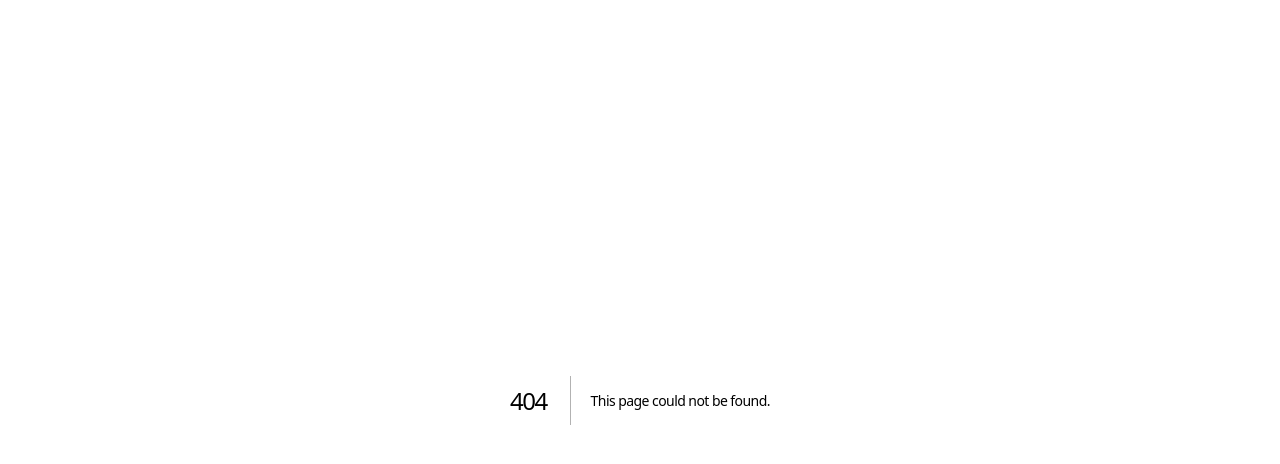
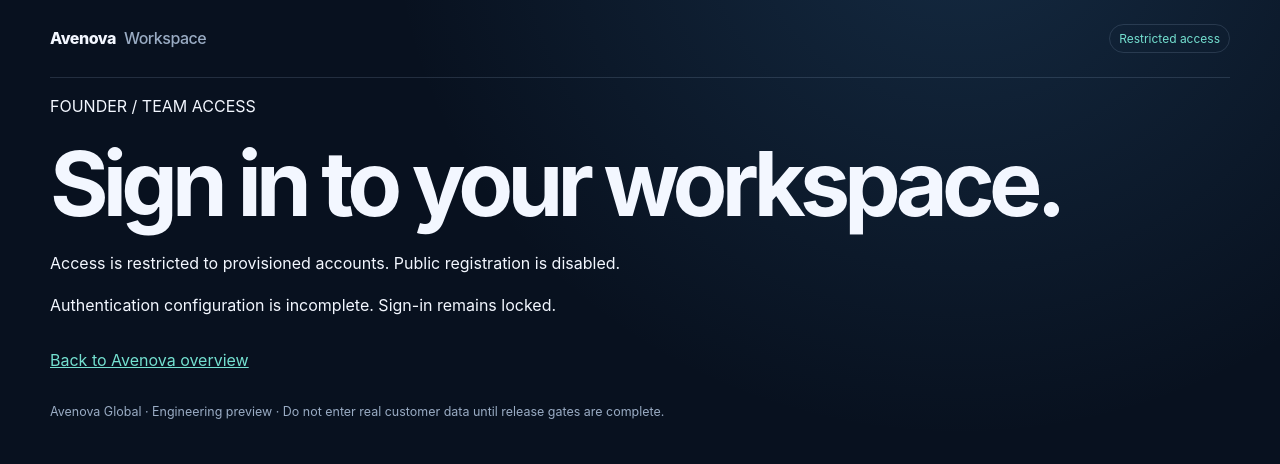
Before and after one commit to avenovaglobal-debug/avenova-lead-to-revenue-workspace, a Next.js app: page /sign-in in a window 1280 px wide. Before the commit this address had no page. Shown: the top 464 px of the page. Built offline with nearby package versions, Linux system fonts and the light colour scheme; no server answers.

Commit message:
feat: add restricted workspace sign-in screen

```diff
--- /dev/null
+++ b/src/app/sign-in/page.tsx
@@ -0,0 +1,94 @@
+"use client";
+
+import { FormEvent, useEffect, useState } from "react";
+
+type AuthStatus = {
+  configured: boolean;
+  signInEnabled: boolean;
+  signUpEnabled: false;
+};
+
+export default function SignInPage() {
+  const [status, setStatus] = useState<AuthStatus | null>(null);
+  const [email, setEmail] = useState("");
+  const [password, setPassword] = useState("");
+  const [error, setError] = useState("");
+  const [submitting, setSubmitting] = useState(false);
+
+  useEffect(() => {
+    let active = true;
+    fetch("/api/auth/status", { cache: "no-store" })
+      .then(async (response) => {
+        if (!response.ok) throw new Error("Could not check sign-in readiness.");
+        return (await response.json()) as AuthStatus;
+      })
+      .then((value) => {
+        if (active) setStatus(value);
+      })
+      .catch(() => {
+        if (active) setStatus({ configured: false, signInEnabled: false, signUpEnabled: false });
+      });
+    return () => {
+      active = false;
+    };
+  }, []);
+
+  async function handleSubmit(event: FormEvent<HTMLFormElement>) {
+    event.preventDefault();
+    setError("");
+    setSubmitting(true);
+    try {
+      const response = await fetch("/api/auth/sign-in/email", {
+        method: "POST",
+        headers: { "Content-Type": "application/json" },
+        credentials: "same-origin",
+        body: JSON.stringify({ email: email.trim(), password, callbackURL: "/dashboard" }),
+      });
+      const result = (await response.json().catch(() => ({}))) as { message?: string; error?: string };
+      if (!response.ok) {
+        setError(result.message || result.error || "Sign-in failed. Check your details and try again.");
+        return;
+      }
+      window.location.assign("/dashboard");
+    } catch {
+      setError("Unable to reach the sign-in service. Please try again.");
+    } finally {
+      setSubmitting(false);
+    }
+  }
+
+  return (
+    <main className="workspace-page">
+      <header className="workspace-topbar">
+        <a className="workspace-brand" href="/">Avenova <span>Workspace</span></a>
+        <span className="workspace-role">Restricted access</span>
+      </header>
+      <section className="workspace-auth-card">
+        <p className="workspace-eyebrow">FOUNDER / TEAM ACCESS</p>
+        <h1>Sign in to your workspace.</h1>
+        <p className="workspace-auth-intro">Access is restricted to provisioned accounts. Public registration is disabled.</p>
+        {status === null ? (
+          <p className="workspace-auth-notice" role="status">Checking authentication readiness…</p>
+        ) : !status.configured ? (
+          <p className="workspace-auth-notice" role="status">Authentication configuration is incomplete. Sign-in remains locked.</p>
+        ) : !status.signInEnabled ? (
+          <p className="workspace-auth-notice" role="status">Sign-in is currently locked while founder access is being provisioned. No account can be created from this page.</p>
+        ) : (
+          <form className="workspace-auth-form" onSubmit={handleSubmit}>
+            <label>Email address
+              <input autoComplete="username" type="email" required maxLength={254} value={email} onChange={(event) => setEmail(event.target.value)} />
+            </label>
+            <label>Password
+              <input autoComplete="current-password" type="password" required minLength={8} maxLength={128} value={password} onChange={(event) => setPassword(event.target.value)} />
+            </label>
+            {error ? <p className="workspace-error" role="alert">{error}</p> : null}
+            <button className="workspace-button" type="submit" disabled={submitting}>{submitting ? "Signing in…" : "Sign in"}</button>
+            <p className="workspace-auth-footnote">Registration and password recovery are not available here. Contact the workspace administrator if you need access assistance.</p>
+          </form>
+        )}
+        <a className="workspace-back" href="/">Back to Avenova overview</a>
+      </section>
+      <footer className="workspace-footer">Avenova Global · Engineering preview · Do not enter real customer data until release gates are complete.</footer>
+    </main>
+  );
+}
```
